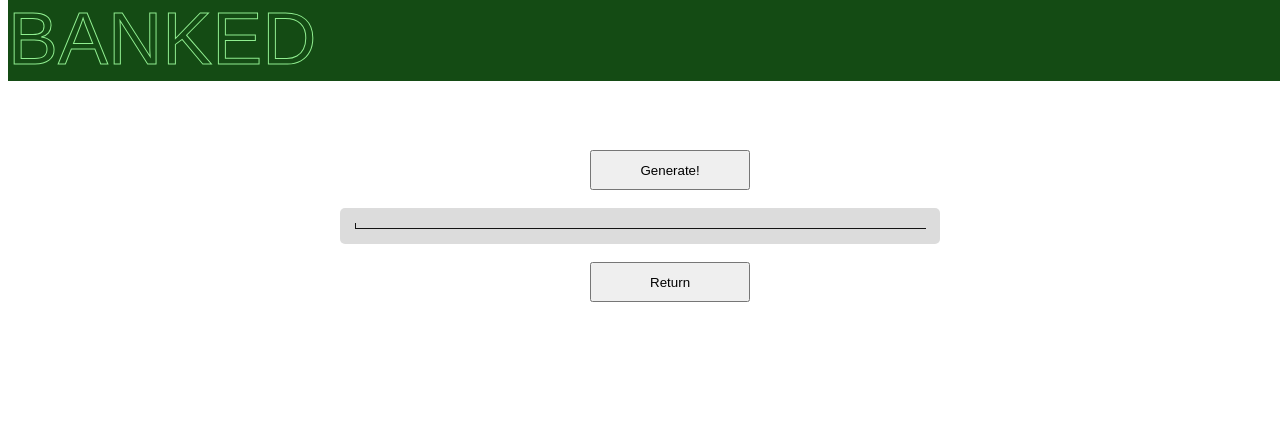
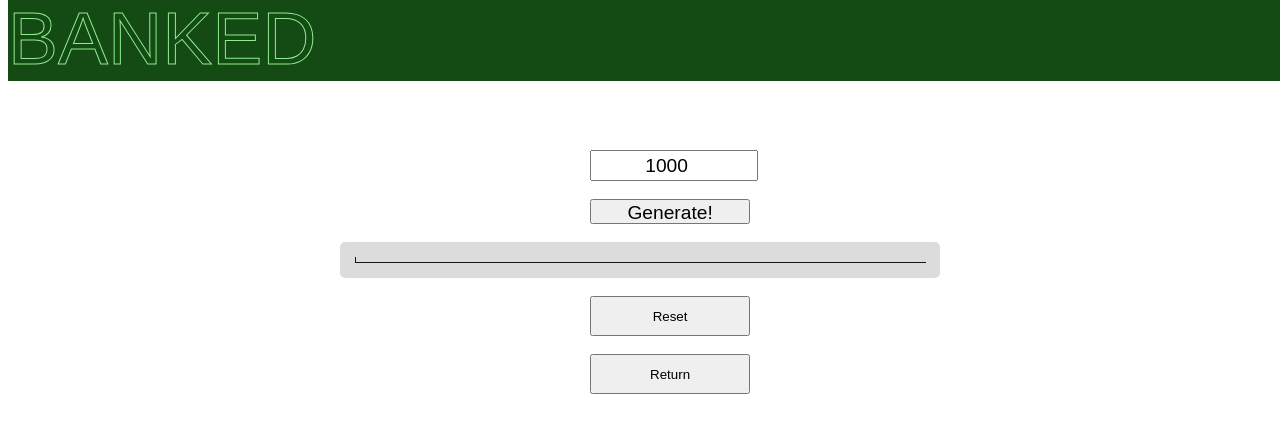
Before and after one commit to 211115-UTA-NET/Team1-P2, an Angular app in the folder Angular/angular-banked-app/: page /savingsgraph in a window 1280 px wide. Shown: the top 432 px of the page. Built offline with nearby package versions, Linux system fonts and the light colour scheme; a web font is replaced by a local one.

Commit message:
Added field for user to manually input savings goal

```diff
--- /dev/null
+++ b/Angular/angular-banked-app/src/app/Goal.ts
@@ -0,0 +1,4 @@
+export interface Goal
+{
+    savingsGoal: number;
+}
--- a/Angular/angular-banked-app/src/app/banked.service.ts
+++ b/Angular/angular-banked-app/src/app/banked.service.ts
@@ -10,6 +10,7 @@ import { IUser_Dto } from './userInfo';
 import { Income } from './Income';
 import { Loan } from './Loans';
 import { Savings } from './Savings';
+import { Goal } from './Goal';
 
 @Injectable({
   providedIn: 'root'
@@ -21,6 +22,7 @@ export class BankedService {
   private loanUrl = 'Loans'
   private savingsUrl = 'Savings'
   private graphUrl = '';
+  private goalUrl = '';
 
   graphInfo: number[] = [];
 
@@ -91,6 +93,11 @@ export class BankedService {
     return this.http.get<Array<number>>(environment.URLBase + this.graphUrl + "/" + userId)
   }
 
+  //GET savings goal
+  getGoal(userId: any): Observable<Goal[]> {
+    return this.http.get<Goal[]>(environment.URLBase + this.goalUrl + "/" + userId)
+  }
+
   getUser(username: string,password: string): Observable<IUser_Dto> {
     return this.http.get<IUser_Dto>(environment.URLBase + `User/${username}/${password}`)
   }
--- a/Angular/angular-banked-app/src/app/savings-graph/savings-graph.component.css
+++ b/Angular/angular-banked-app/src/app/savings-graph/savings-graph.component.css
@@ -12,6 +12,17 @@ button
     max-width: 160px;
     width: 15%;
     margin-left: 46%;
+}
+
+input
+{
+    text-align: center;
+    display: block;
+    height: 25px;
+    max-width: 160px;
+    width: 15%;
+    margin-left: 46%;
+    font-size: larger;
 }
 
 #chart-out
--- a/Angular/angular-banked-app/src/app/savings-graph/savings-graph.component.html
+++ b/Angular/angular-banked-app/src/app/savings-graph/savings-graph.component.html
@@ -1,7 +1,11 @@
 <body>
-    <!--<div *ngIf="this.isButtonVisible" (click)="this.isButtonVisible = false">-->
-        <button id="creationButton" (click)="displayBars()">Generate!</button><br>
-    <!--</div>-->
+    <form>
+        <input type="number" id="inputGoal" name="inputGoal" placeholder="Savings Goal" min="1" [(ngModel)]='goal'>
+        <br>
+        <!--<div *ngIf="this.isButtonVisible" (click)="this.isButtonVisible = false">-->
+            <input type="submit" id="creationButton" value="Generate!" (click)="displayBars()"><br>
+        <!--</div>-->
+    </form>
 
     <div id="chart-out">
         <div id="chart-in">
@@ -10,5 +14,7 @@
 
     <link rel="stylesheet" href="savings-graph.component.css">
 
-    <br><button id="creationButton" [routerLink]="['/userpage']">Return</button><br>
+    <br><button [routerLink]="['/savingsgraph']" (click)="exit()">Reset</button>
+
+    <br><button id="returnButton" [routerLink]="['/userpage']">Return</button><br>
 </body>
--- a/Angular/angular-banked-app/src/app/savings-graph/savings-graph.component.ts
+++ b/Angular/angular-banked-app/src/app/savings-graph/savings-graph.component.ts
@@ -1,4 +1,6 @@
 import { Component, OnInit } from '@angular/core';
+import { Goal } from '../Goal';
+
 
 @Component({
   selector: 'app-savings-graph',
@@ -8,23 +10,23 @@ import { Component, OnInit } from '@angular/core';
 export class SavingsGraphComponent implements OnInit {
 
   data: number[] = [];
-  goal!: number;
+  graphData: number[] = []; //Remove once connection is complete
+  goal: number = 1000;
+  savingsGoal: Goal[] = [];
   datetime!: string;
   percents: any[] = [];
+  bankedService: any;
   //isButtonVisible: any = true;
+
+  userId: string | any = localStorage.getItem("userid");
 
   constructor() { }
 
   ngOnInit(): void {
     this.data = [100, 200, 404, 350, 620, 760, 865, 765, 985, 1000, 500];
-    this.goal = 1000;
+    //this.goal = 1000;
     this.datetime = "DateTime"
     this.percents = [];
-
-    for(let i=0; i<this.data.length; i++){
-      var x = (this.data[i]/this.goal) * 100;
-      this.percents.push(x);
-    }
   }
 
   addBar(data: string | number, percents: any): void {
@@ -57,10 +59,40 @@ export class SavingsGraphComponent implements OnInit {
   };
 
   displayBars(): void { {
+
+    for(let i=0; i<this.data.length; i++){
+      var x = (this.data[i]/this.goal) * 100;
+      this.percents.push(x);
+    }
+
     for(let i=0; i<this.data.length; i++){
       this.addBar(this.data[i], this.percents[i]);
     }
 
+    (<HTMLInputElement> document.getElementById("inputGoal"))!.disabled = true;
     (<HTMLInputElement> document.getElementById("creationButton"))!.disabled = true;
   }};
+
+  getGoal(): void
+  {
+      this.bankedService.getGraph(this.userId)
+      .subscribe((retObject: Goal[]) => this.CheckGoalApi(retObject));
+  }
+  CheckGoalApi(retObject: Goal[]): void {
+    this.savingsGoal = retObject;
+  }
+
+  getGraphData(): void
+  {
+      this.bankedService.getGraph(this.userId)
+      .subscribe((retObject: number[]) => this.CheckGraphApi(retObject));
+  }
+  CheckGraphApi(retObject: Array<number>): void {
+    this.graphData = retObject; //Change to this.data once connection is complete
+  }
+
+  exit()
+  {
+    location.reload();
+  }
 }
--- a/Angular/angular-banked-app/src/app/signin-page/signin-page.component.html
+++ b/Angular/angular-banked-app/src/app/signin-page/signin-page.component.html
@@ -5,7 +5,7 @@
         savings planner!
     </p>
 
-    <p><a [routerLink]="['/userpage']">UserPage</a></p>
+    <p><a [routerLink]="['/userpage']">UserPage</a></p> <!--NEEDS TO BE DELETED-->
 
     <form class="FormItems">
         <input type="text" id="username" name="username" placeholder="Username" minlength="5" [(ngModel)]="username">
--- a/Angular/angular-banked-app/src/app/user-page/user-page.component.ts
+++ b/Angular/angular-banked-app/src/app/user-page/user-page.component.ts
@@ -15,8 +15,9 @@ import { Savings } from '../Savings';
 
 export class UserPageComponent implements OnInit {
 
-  //userId: string | any = localStorage.getItem("userid");
-  userId: number = 1;
+  //userId: string | any = localStorage.getItem("userid"); //NEEDS TO BE RE-ADDED
+  userId: number = 1;                                      //NEEDS TO BE DELETED
+
   createExpense: boolean = false;
   createLoan: boolean = false;
   createSavings: boolean = false;
@@ -385,6 +386,7 @@ export class UserPageComponent implements OnInit {
       }
     }
 
+    //IS THIS NEEDED???
     getGraphData(): void
   {
       this.bankedService.getGraph(this.userId)
```
